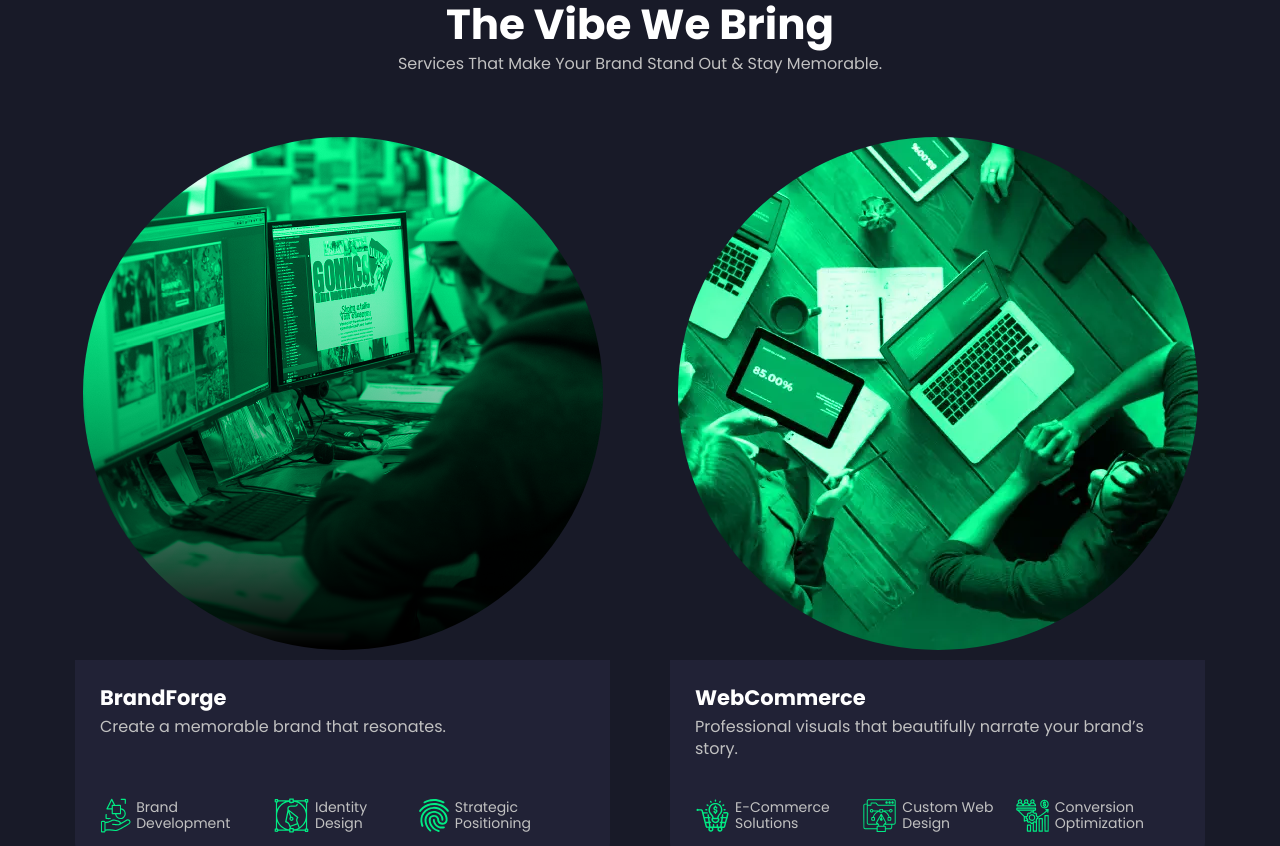
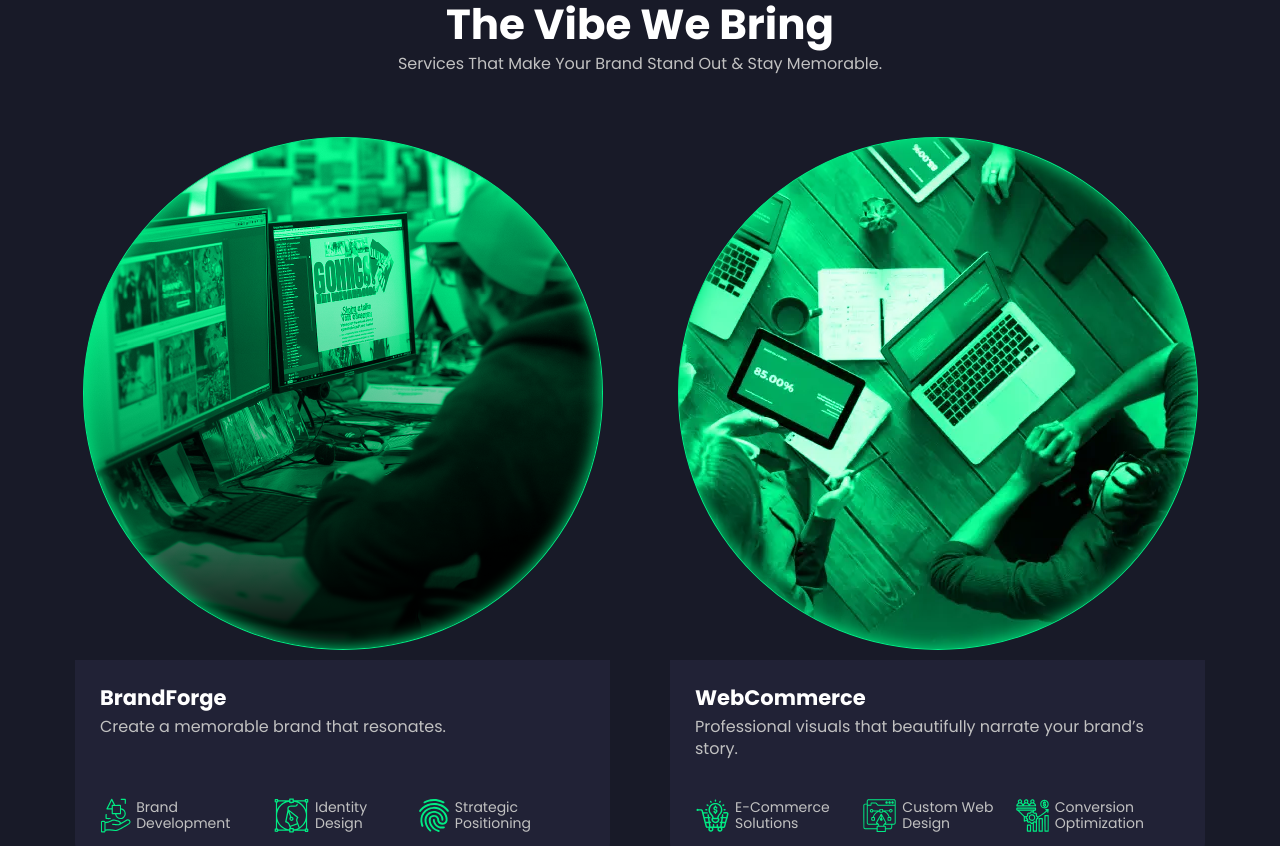
Before and after one commit to vishnutk41/team-lumyn, a Next.js app: page / in a window 1280 px wide. Shown: the part 880-1726 px from the top of the page. Built offline with nearby package versions, Linux system fonts and the light colour scheme.

Commit message:
what we offer bordershadow to circles

```diff
--- a/src/styles/home.scss
+++ b/src/styles/home.scss
@@ -218,6 +218,9 @@
           width: 520px; // Ensure the image is a square
           border-radius: 50%; // Make the image a circle
           margin: 0 auto;
+          // background-color: var(--gray-200);
+          border: 1px solid #00ed85;
+          box-shadow: 0px 0px 18px 0px #00ed85 inset;
           // border-top-left-radius: 80px; // Match the parent border-radius
           // border-top-right-radius: 80px; // Match the parent border-radius
         }
```
